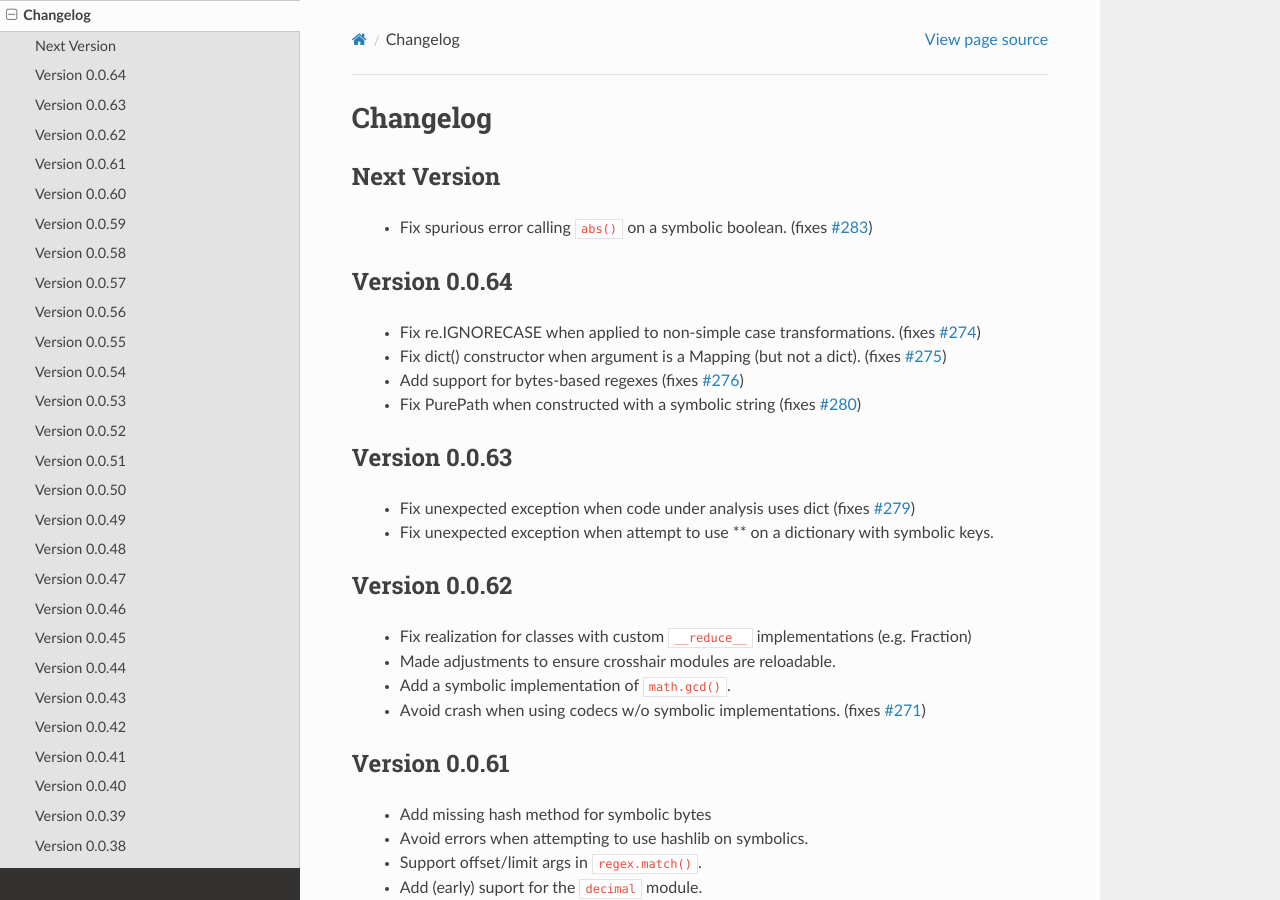
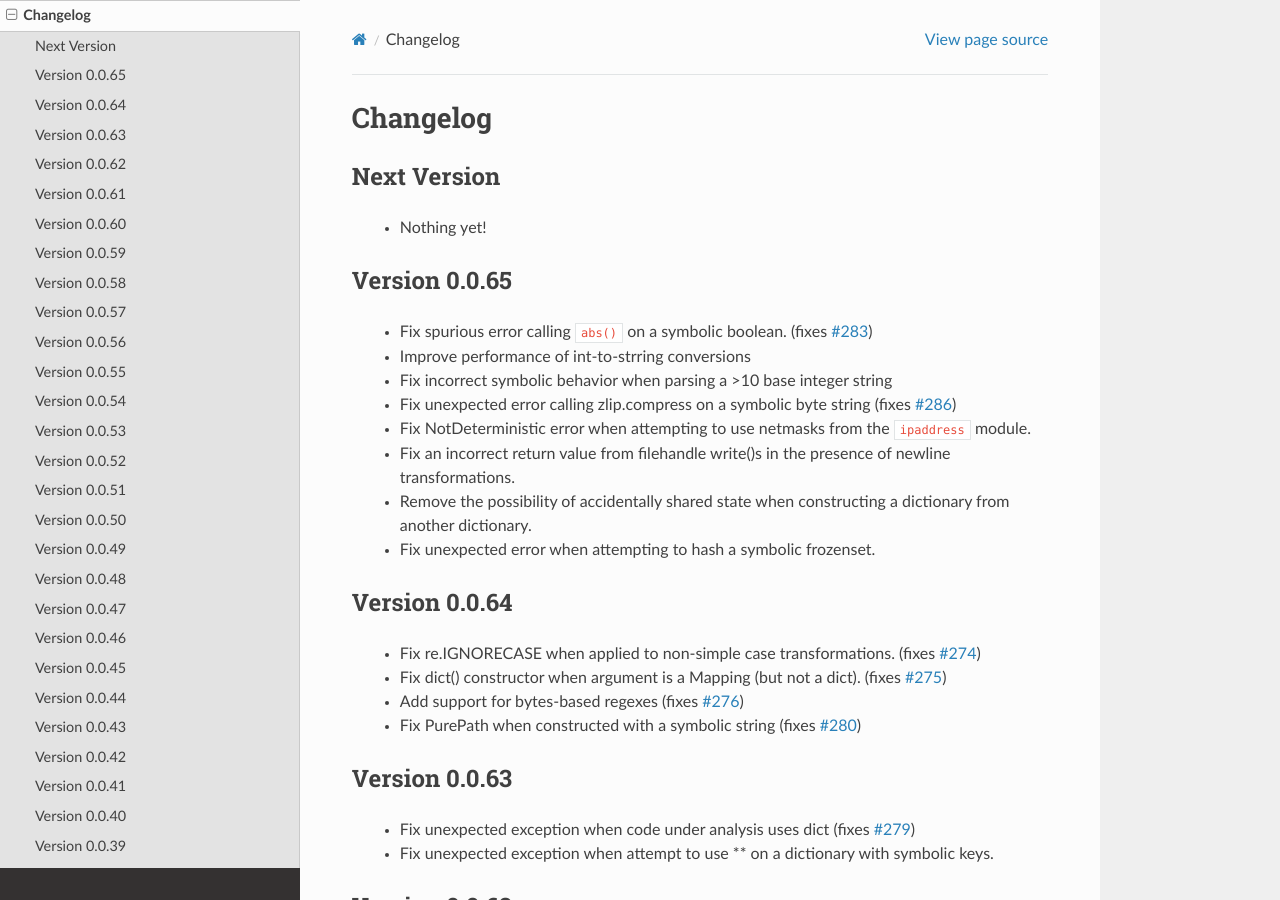
Before and after one commit to pschanely/CrossHair, a Sphinx documentation site: the page built from doc/source/changelog.rst, in a window 1280 px wide and 900 px high. Built offline with Sphinx 7.4.7 and the Read the Docs theme 2.0.0, drawn with Linux system fonts in a browser that asks for light colours; the version number is read from the project's files by our own code.

Commit message:
Update changelog

```diff
--- a/doc/source/changelog.rst
+++ b/doc/source/changelog.rst
@@ -6,8 +6,25 @@ Changelog
 Next Version
 ------------
 
+  * Nothing yet!
+
+
+Version 0.0.65
+--------------
+
   * Fix spurious error calling ``abs()`` on a symbolic boolean.
     (fixes `#283 <https://github.com/pschanely/CrossHair/issues/283>`__)
+  * Improve performance of int-to-strring conversions
+  * Fix incorrect symbolic behavior when parsing a >10 base integer string
+  * Fix unexpected error calling zlip.compress on a symbolic byte string
+    (fixes `#286 <https://github.com/pschanely/CrossHair/issues/286>`__)
+  * Fix NotDeterministic error when attempting to use netmasks from the
+    ``ipaddress`` module.
+  * Fix an incorrect return value from filehandle write()s in the presence
+    of newline transformations.
+  * Remove the possibility of accidentally shared state when constructing
+    a dictionary from another dictionary.
+  * Fix unexpected error when attempting to hash a symbolic frozenset.
 
 
 Version 0.0.64
```
